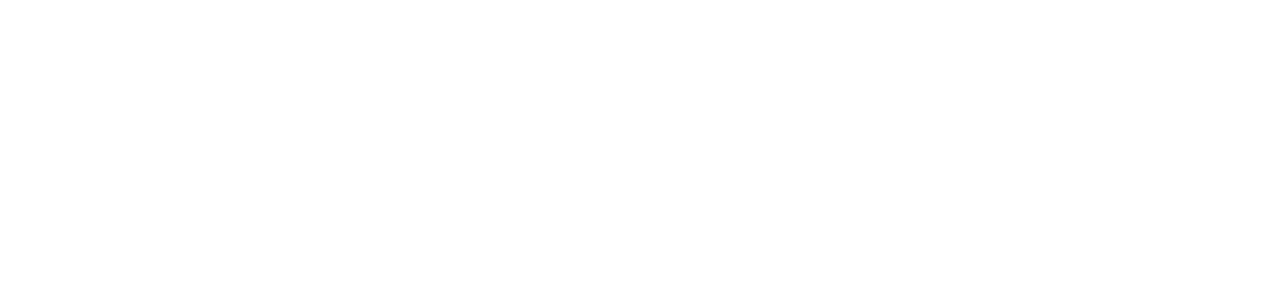
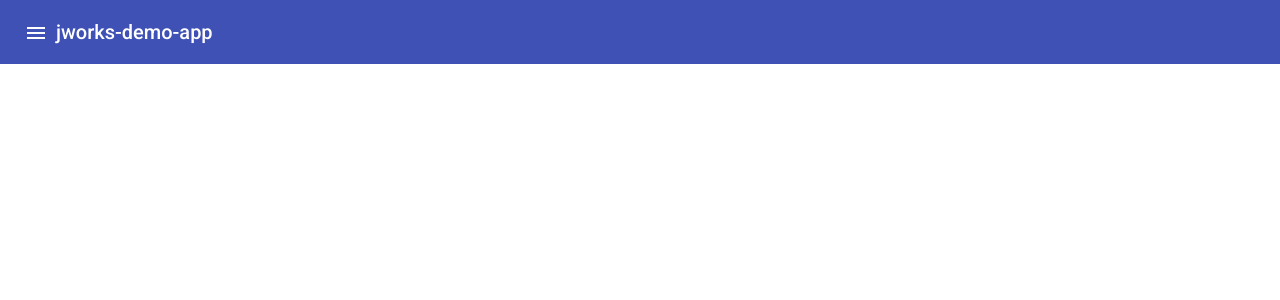
Before and after one commit to orjandesmet/angular-course-2020-ex, an Angular app: page / in a window 1280 px wide. Shown: the top 300 px of the page. Built offline with nearby package versions, Linux system fonts and the light colour scheme.

Commit message:
Solution ch02

```diff
--- a/src/app/app.component.html
+++ b/src/app/app.component.html
@@ -1,8 +1,8 @@
 <div class="flex flex-column full-height">
-  <!-- header goes here -->
+  <jworks-header [appTitle]="title" (toggle)="sidenav.toggle()"></jworks-header>
   <mat-sidenav-container class="flex-item">
     <mat-sidenav #sidenav mode="side">
-      <!-- sidebar goes here -->
+      <jworks-sidebar></jworks-sidebar>
     </mat-sidenav>
     <mat-sidenav-content>
       <main class="main">
--- /dev/null
+++ b/src/app/header/header.component.html
@@ -0,0 +1,8 @@
+<mat-toolbar class="main-header mat-toolbar mat-primary mat-toolbar-single-row" color="primary">
+  <button mat-icon-button (click)="toggleSidebar()">
+    <mat-icon>menu</mat-icon>
+  </button>
+  <div class="branding">
+    <div class="logo">{{ appTitle }}</div>
+  </div>
+</mat-toolbar>
--- /dev/null
+++ b/src/app/header/header.component.scss
@@ -0,0 +1,3 @@
+.spacer {
+  flex: 1 1 auto;
+}
--- /dev/null
+++ b/src/app/header/header.component.ts
@@ -0,0 +1,22 @@
+import { Component, EventEmitter, Input, OnInit, Output } from '@angular/core';
+
+@Component({
+  selector: 'jworks-header',
+  templateUrl: './header.component.html',
+  styleUrls: ['./header.component.scss']
+})
+export class HeaderComponent implements OnInit {
+
+  @Input() appTitle: string;
+  @Output() toggle = new EventEmitter();
+
+  constructor() { }
+
+  ngOnInit(): void {
+  }
+
+  toggleSidebar() {
+    this.toggle.emit();
+  }
+
+}
--- /dev/null
+++ b/src/app/sidebar/sidebar.component.html
@@ -0,0 +1 @@
+<p>sidebar works!</p>
--- /dev/null
+++ b/src/app/sidebar/sidebar.component.ts
@@ -0,0 +1,15 @@
+import { Component, OnInit } from '@angular/core';
+
+@Component({
+  selector: 'jworks-sidebar',
+  templateUrl: './sidebar.component.html',
+  styleUrls: ['./sidebar.component.scss']
+})
+export class SidebarComponent implements OnInit {
+
+  constructor() { }
+
+  ngOnInit(): void {
+  }
+
+}
```
Also changed, not shown: src/app/app.module.ts (+12 -2 lines), src/app/sidebar/sidebar.component.scss (added), 2 other files (tests, documents, lock files or other folders).
